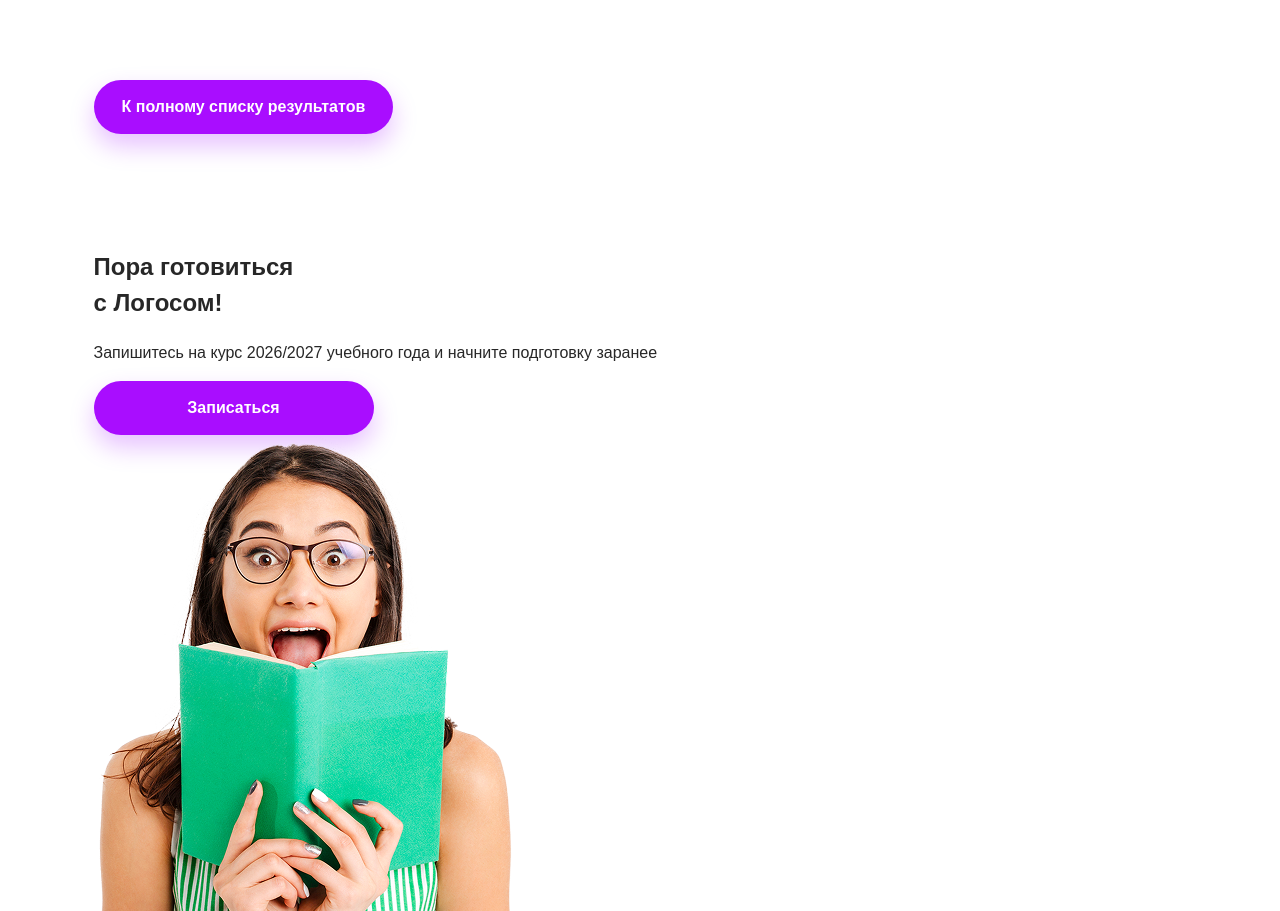
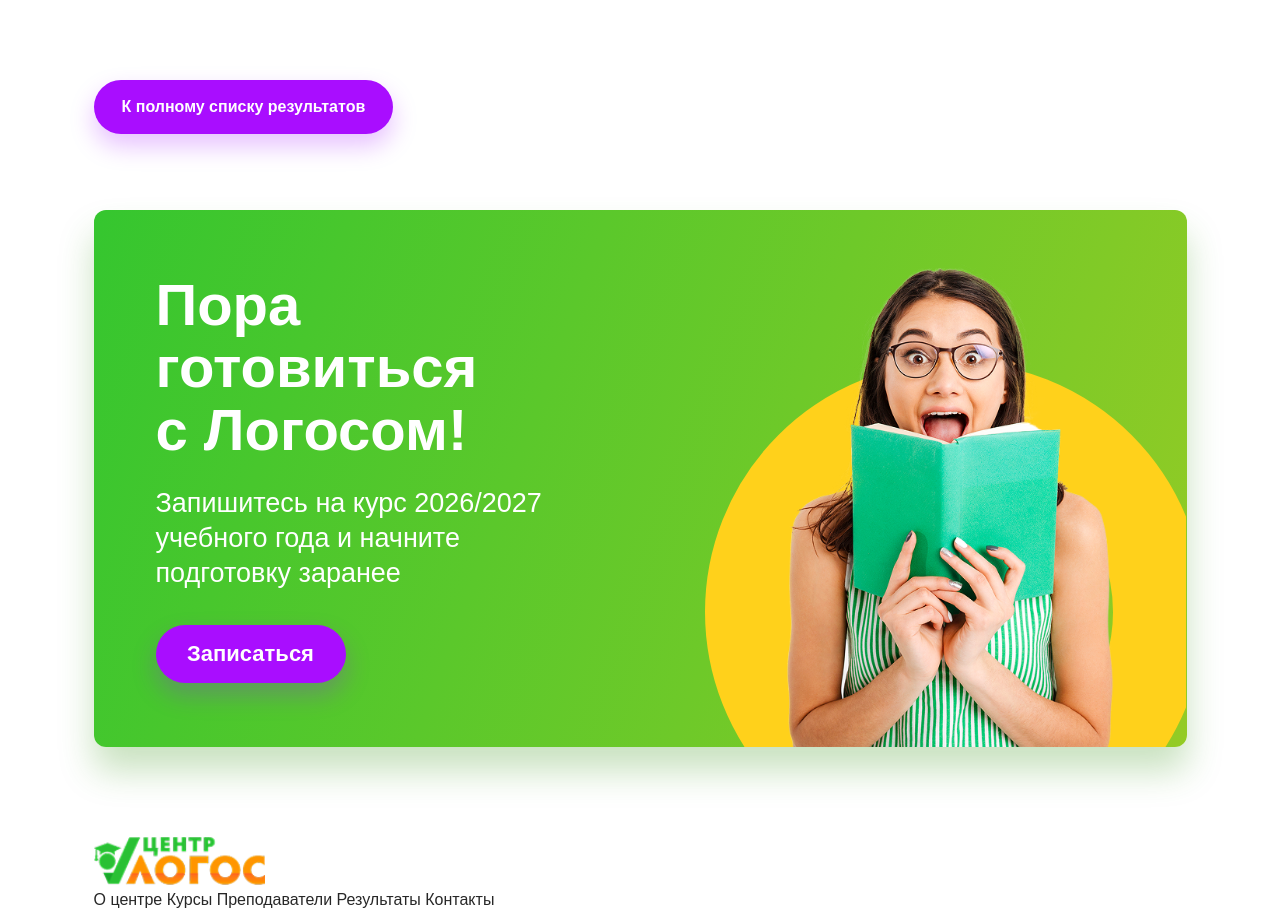
Before and after one commit to darina0000/course-web, a plain HTML site: page index.html in a window 1280 px wide. Shown: the part 6200-7111 px from the top of the page. Drawn offline with Linux system fonts and the light colour scheme.

Commit message:
feat: add callout styles

```diff
--- a/css/styles.css
+++ b/css/styles.css
@@ -1039,3 +1039,93 @@ button {
   gap: 10px;
   margin-top: 42px;
 }
+/* Callout section */
+
+.ref-callout {
+  min-height: 610px;
+  display: grid;
+  place-items: start center;
+  margin-top: -115px;
+  padding: 76px 0 90px;
+  background: #fff;
+}
+.ref-callout__box {
+  width: min(1320px, 100%);
+  min-height: 500px;
+  display: grid;
+  grid-template-columns: 53% 47%;
+  overflow: hidden;
+  margin: 0 auto;
+  border-radius: 12px;
+  background: linear-gradient(110deg, var(--ref-green), var(--ref-lime));
+  box-shadow: 0 24px 35px rgba(60, 150, 30, 0.28);
+}
+.ref-callout__box > div:first-child {
+  z-index: 3;
+  display: grid;
+  align-content: center;
+  justify-items: start;
+  padding: 64px 62px;
+  color: #fff;
+}
+.ref-callout h2 {
+  margin-bottom: 24px;
+  color: #fff;
+  font-size: 58px;
+  line-height: 1.08;
+}
+.ref-callout p {
+  max-width: 430px;
+  margin-bottom: 34px;
+  color: #fff;
+  font-size: 27px;
+  line-height: 1.3;
+}
+.ref-callout__person {
+  min-height: 490px;
+  display: grid;
+  grid-template: minmax(0, 1fr) / minmax(0, 1fr);
+  align-items: end;
+  justify-items: center;
+  overflow: hidden;
+}
+.ref-callout__person .ref-yellow-ring {
+  grid-area: 1 / 1 / 2 / 2;
+  align-self: end;
+  width: 500px;
+  height: 500px;
+  border: 92px solid var(--ref-yellow);
+  border-radius: 50%;
+  transform: translate(25px, 115px);
+}
+.ref-callout__person img {
+  grid-area: 1 / 1 / 2 / 2;
+  z-index: 2;
+  align-self: end;
+  width: 510px;
+  height: 485px;
+  min-width: 0;
+  min-height: 0;
+  object-fit: contain;
+  object-position: center bottom;
+  transform: translateX(20px);
+}
+.ref-callout .ref-button {
+  min-width: 190px;
+  min-height: 58px;
+  font-size: 22px;
+}
+.ref-ring--cta-left {
+  left: 70px;
+  top: 380px;
+  width: 100px;
+  height: 100px;
+  border-width: 25px;
+}
+.ref-ring--cta-right {
+  right: 120px;
+  top: 100px;
+  width: 100px;
+  height: 100px;
+  border-width: 25px;
+}
```
